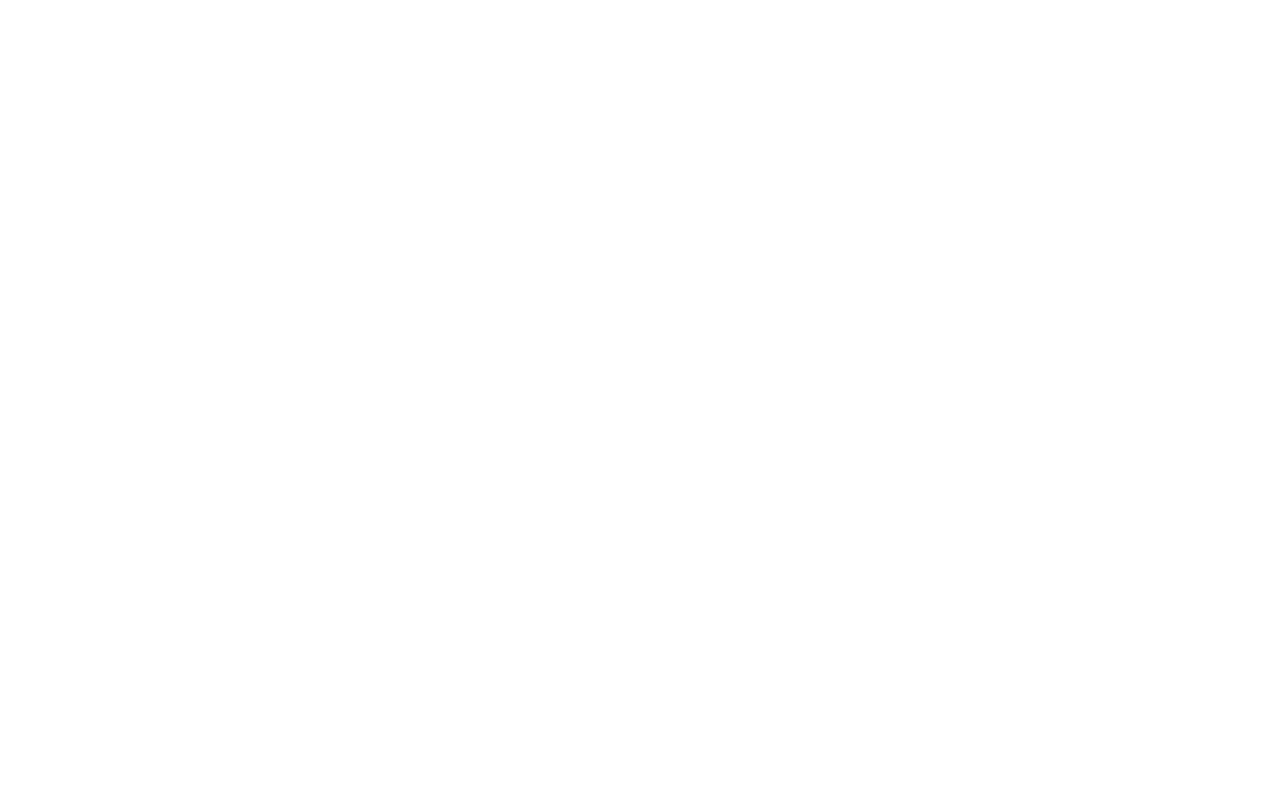
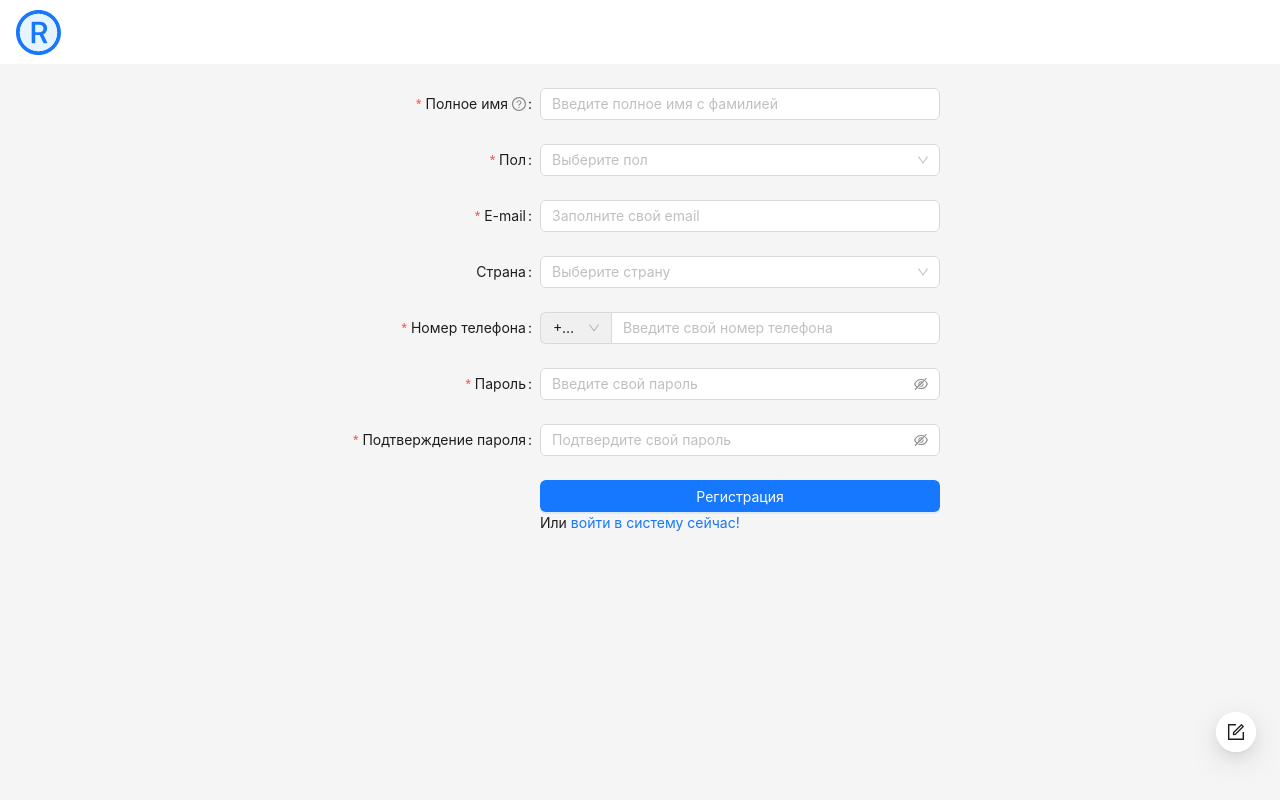
Before and after one commit to YaroslavTsybukh/Social-Network, a React (Vite) app: page /register in a window 1280 px wide. Before the commit this address had no page. Built offline with nearby package versions, Linux system fonts and the light colour scheme.

Commit message:
markup for auth and register pages

```diff
--- a/src/App.tsx
+++ b/src/App.tsx
@@ -4,11 +4,16 @@ import { Messages } from './pages/messages/Messages.tsx'
 import { Message } from './pages/message/Message.tsx'
 import { Friends } from './pages/friends/Friends.tsx'
 import { Profile } from './pages/profile/Profile.tsx'
+import { Auth } from './pages/auth/Auth.tsx'
+import { Register } from './pages/register/Register.tsx'
 
 const App = () => {
     return (
         <BrowserRouter>
             <Routes>
+                <Route path='/login' element={<Auth />} />
+                <Route path='/register' element={<Register />} />
+
                 <Route path='/' element={<Home />} />
                 {['/profile', '/friend/:friendId'].map((path, i) => (
                     <Route key={i} path={path} element={<Profile />} />
--- a/src/index.css
+++ b/src/index.css
@@ -24,3 +24,7 @@
 img[alt='User Avatar'] + .ant-image-mask {
   border-radius: 50%;
 }
+
+#normal_login .login-form-forgot {
+  float: right;
+}
--- a/src/layout/Layout.tsx
+++ b/src/layout/Layout.tsx
@@ -2,22 +2,20 @@ import React from 'react'
 import { Header, WithoutSidebarsLayout, DefaultLayout, WithLeftSidebarLayout } from './index.ts'
 
 import { Layout as LayoutAnt } from 'antd'
-import { useLocation, useParams } from 'react-router-dom'
+import { useLocation } from 'react-router-dom'
 
 interface IProps {
     children: React.ReactNode
 }
 
 export const Layout: React.FC<IProps> = ({ children }) => {
-    const params = useParams()
     const { pathname } = useLocation()
-    console.log(params)
 
     return (
         <LayoutAnt style={{ minHeight: '100vh' }}>
             <Header />
 
-            {pathname == '/profile' || pathname == '/friend/1' ? (
+            {pathname == '/profile' || pathname == '/friend/1' || pathname == '/login' || pathname == '/register' ? (
                 <WithoutSidebarsLayout childrenInfo={children} />
             ) : pathname == '/friends' || pathname == '/message/1' ? (
                 <WithLeftSidebarLayout childrenInfo={children} />
--- a/src/layout/header/Header.tsx
+++ b/src/layout/header/Header.tsx
@@ -6,6 +6,7 @@ import { Link } from 'react-router-dom'
 
 export const Header = () => {
     const [current, setCurrent] = useState('home')
+    const auth = false
     const onSearch = (value: string) => console.log(value)
     const onClick: MenuProps['onClick'] = (e) => {
         console.log('click ', e)
@@ -28,8 +29,17 @@ export const Header = () => {
             <Link to='/' style={{ display: 'inline-flex' }}>
                 <TrademarkCircleTwoTone style={{ fontSize: '45px' }} />
             </Link>
+
+            {auth ? (
+                <>
                     <nav>
-                <Menu mode='horizontal' selectedKeys={[current]} onClick={onClick} className='menu' items={menuItems} />
+                        <Menu
+                            mode='horizontal'
+                            selectedKeys={[current]}
+                            onClick={onClick}
+                            className='menu'
+                            items={menuItems}
+                        />
                     </nav>
                     <Input.Search
                         placeholder='input search text'
@@ -38,6 +48,8 @@ export const Header = () => {
                         size='middle'
                         style={{ width: '500px' }}
                     />
+                </>
+            ) : null}
         </Layout.Header>
     )
 }
--- /dev/null
+++ b/src/pages/auth/Auth.tsx
@@ -0,0 +1,56 @@
+import { Layout } from '../../layout/Layout.tsx'
+import { Button, Checkbox, Form, Input } from 'antd'
+import { LockOutlined, UserOutlined } from '@ant-design/icons'
+import { Link } from 'react-router-dom'
+
+export const Auth = () => {
+    const onFinish = (values: any) => {
+        console.log('Received values of form: ', values)
+    }
+
+    return (
+        <Layout>
+            <section>
+                <Form
+                    style={{ margin: '0 auto', maxWidth: 300, width: '100%' }}
+                    name='normal_login'
+                    className='login-form'
+                    initialValues={{ remember: true }}
+                    onFinish={onFinish}
+                >
+                    <Form.Item name='username' rules={[{ required: true, message: 'Введите свой логин!' }]}>
+                        <Input prefix={<UserOutlined className='site-form-item-icon' />} placeholder='Имя' />
+                    </Form.Item>
+                    <Form.Item name='password' rules={[{ required: true, message: 'Введите свой пароль!' }]}>
+                        <Input
+                            prefix={<LockOutlined className='site-form-item-icon' />}
+                            type='password'
+                            placeholder='Пароль'
+                        />
+                    </Form.Item>
+                    <Form.Item>
+                        <Form.Item name='remember' valuePropName='checked' noStyle>
+                            <Checkbox>Запомнить меня</Checkbox>
+                        </Form.Item>
+
+                        <Link className='login-form-forgot' to=''>
+                            Забыли пароль?
+                        </Link>
+                    </Form.Item>
+
+                    <Form.Item>
+                        <Button
+                            style={{ width: '100%' }}
+                            type='primary'
+                            htmlType='submit'
+                            className='login-form-button'
+                        >
+                            Войти в систему
+                        </Button>
+                        Или <Link to='/register'>зарегистрироваться сейчас!</Link>
+                    </Form.Item>
+                </Form>
+            </section>
+        </Layout>
+    )
+}
--- /dev/null
+++ b/src/pages/register/Register.tsx
@@ -0,0 +1,159 @@
+import { FC } from 'react'
+import { Layout } from '../../layout/Layout.tsx'
+import { Button, Form, Input, Select } from 'antd'
+import { Link } from 'react-router-dom'
+
+const formItemLayout = {
+    labelCol: {
+        xs: { span: 24 },
+        sm: { span: 8 },
+    },
+    wrapperCol: {
+        xs: { span: 24 },
+        sm: { span: 16 },
+    },
+}
+
+const tailFormItemLayout = {
+    wrapperCol: {
+        xs: {
+            span: 24,
+            offset: 0,
+        },
+        sm: {
+            span: 16,
+            offset: 8,
+        },
+    },
+}
+
+export const Register: FC = () => {
+    const [form] = Form.useForm()
+
+    const onFinish = (values: any) => {
+        console.log('Received values of form: ', values)
+    }
+
+    const prefixSelector = (
+        <Form.Item name='prefix' noStyle>
+            <Select style={{ width: 70 }}>
+                <Select.Option value='380'>+380</Select.Option>
+                <Select.Option value='49'>+49</Select.Option>
+                <Select.Option value='48'>+48</Select.Option>
+            </Select>
+        </Form.Item>
+    )
+
+    return (
+        <Layout>
+            <section>
+                <Form
+                    {...formItemLayout}
+                    form={form}
+                    name='register'
+                    onFinish={onFinish}
+                    initialValues={{ prefix: '380' }}
+                    style={{ maxWidth: 600, margin: '0 auto' }}
+                    scrollToFirstError
+                >
+                    <Form.Item
+                        name='fullName'
+                        label='Полное имя'
+                        tooltip='Как вас зовут?'
+                        rules={[{ required: true, message: 'Укажите своё имя!', whitespace: true }]}
+                    >
+                        <Input placeholder='Введите полное имя с фамилией' />
+                    </Form.Item>
+
+                    <Form.Item name='gender' label='Пол' rules={[{ required: true, message: 'Укажите свой пол' }]}>
+                        <Select placeholder='Выберите пол'>
+                            <Select.Option value='male'>Мужчина</Select.Option>
+                            <Select.Option value='female'>Женщина</Select.Option>
+                        </Select>
+                    </Form.Item>
+
+                    <Form.Item
+                        name='email'
+                        label='E-mail'
+                        rules={[
+                            {
+                                type: 'email',
+                                message: 'Введен некорректный e-mail',
+                            },
+                            {
+                                required: true,
+                                message: 'Укажите свой e-mail!',
+                            },
+                        ]}
+                    >
+                        <Input placeholder='Заполните свой email' />
+                    </Form.Item>
+
+                    <Form.Item name='country' label='Страна'>
+                        <Select placeholder='Выберите страну'>
+                            <Select.Option value='ukraine'>Украина</Select.Option>
+                            <Select.Option value='germany'>Германия</Select.Option>
+                            <Select.Option value='poland'>Польша</Select.Option>
+                        </Select>
+                    </Form.Item>
+
+                    <Form.Item
+                        name='phone'
+                        label='Номер телефона'
+                        rules={[{ required: true, message: 'Укажите свой номер телефона!' }]}
+                    >
+                        <Input
+                            addonBefore={prefixSelector}
+                            style={{ width: '100%' }}
+                            placeholder='Введите свой номер телефона'
+                        />
+                    </Form.Item>
+
+                    <Form.Item
+                        name='password'
+                        label='Пароль'
+                        rules={[
+                            {
+                                required: true,
+                                message: 'Укажите свой пароль!',
+                            },
+                        ]}
+                        hasFeedback
+                    >
+                        <Input.Password placeholder='Введите свой пароль' />
+                    </Form.Item>
+
+                    <Form.Item
+                        name='confirm'
+                        label='Подтверждение пароля'
+                        dependencies={['password']}
+                        hasFeedback
+                        rules={[
+                            {
+                                required: true,
+                                message: 'Подтвердите свой пароль!',
+                            },
+                            ({ getFieldValue }) => ({
+                                validator(_, value) {
+                                    if (!value || getFieldValue('password') === value) {
+                                        return Promise.resolve()
+                                    }
+                                    return Promise.reject(new Error('Пароли не совпадает'))
+                                },
+                            }),
+                        ]}
+                    >
+                        <Input.Password placeholder='Подтвердите свой пароль' />
+                    </Form.Item>
+
+                    <Form.Item {...tailFormItemLayout}>
+                        <Button type='primary' htmlType='submit' style={{ width: '100%' }}>
+                            Регистрация
+                        </Button>
+                        Или <Link to='/login'>войти в систему сейчас!</Link>
+                    </Form.Item>
+                </Form>
+            </section>
+        </Layout>
+    )
+}
```
Lines whose indentation alone changed are shown as unchanged.
